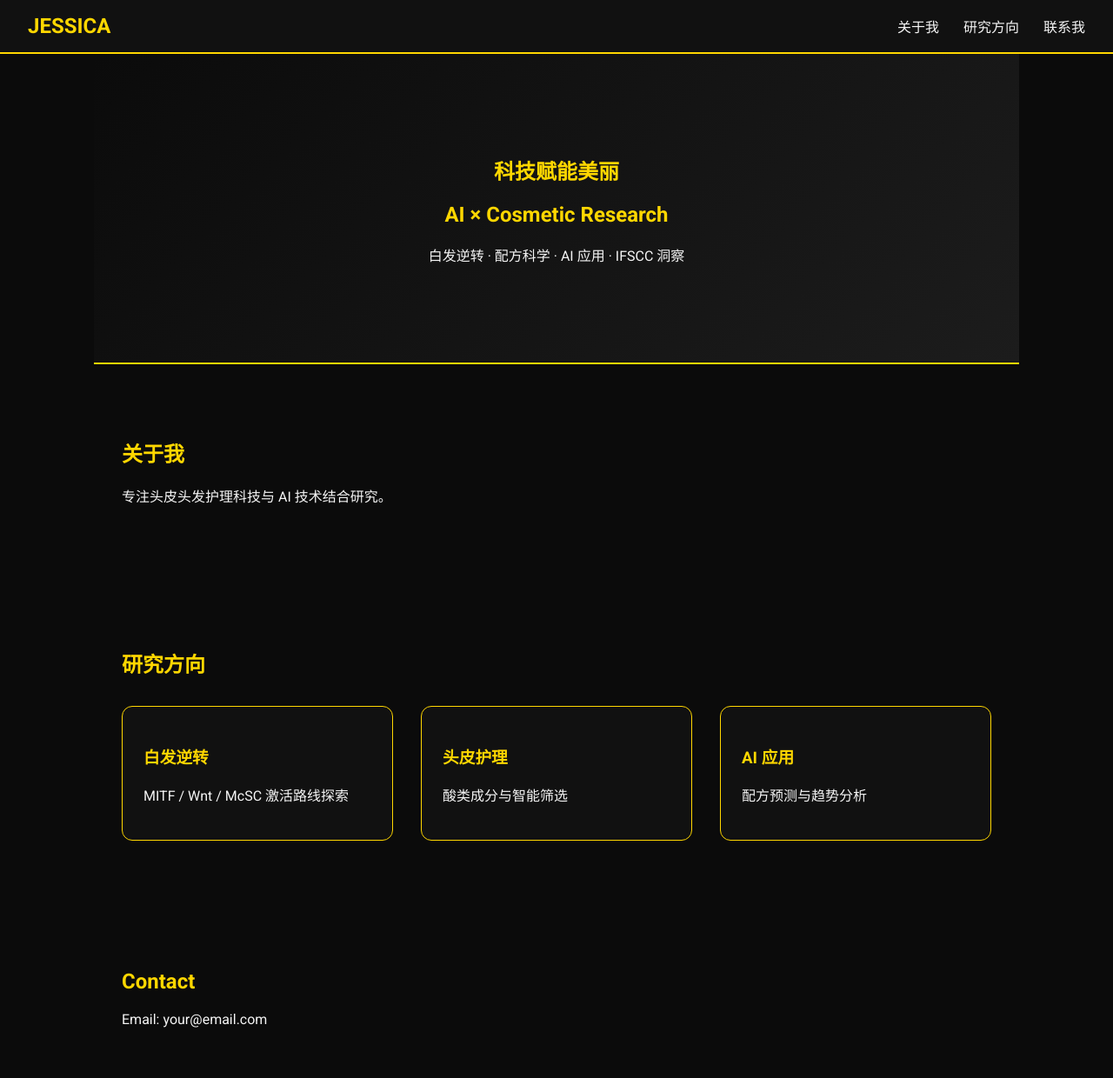
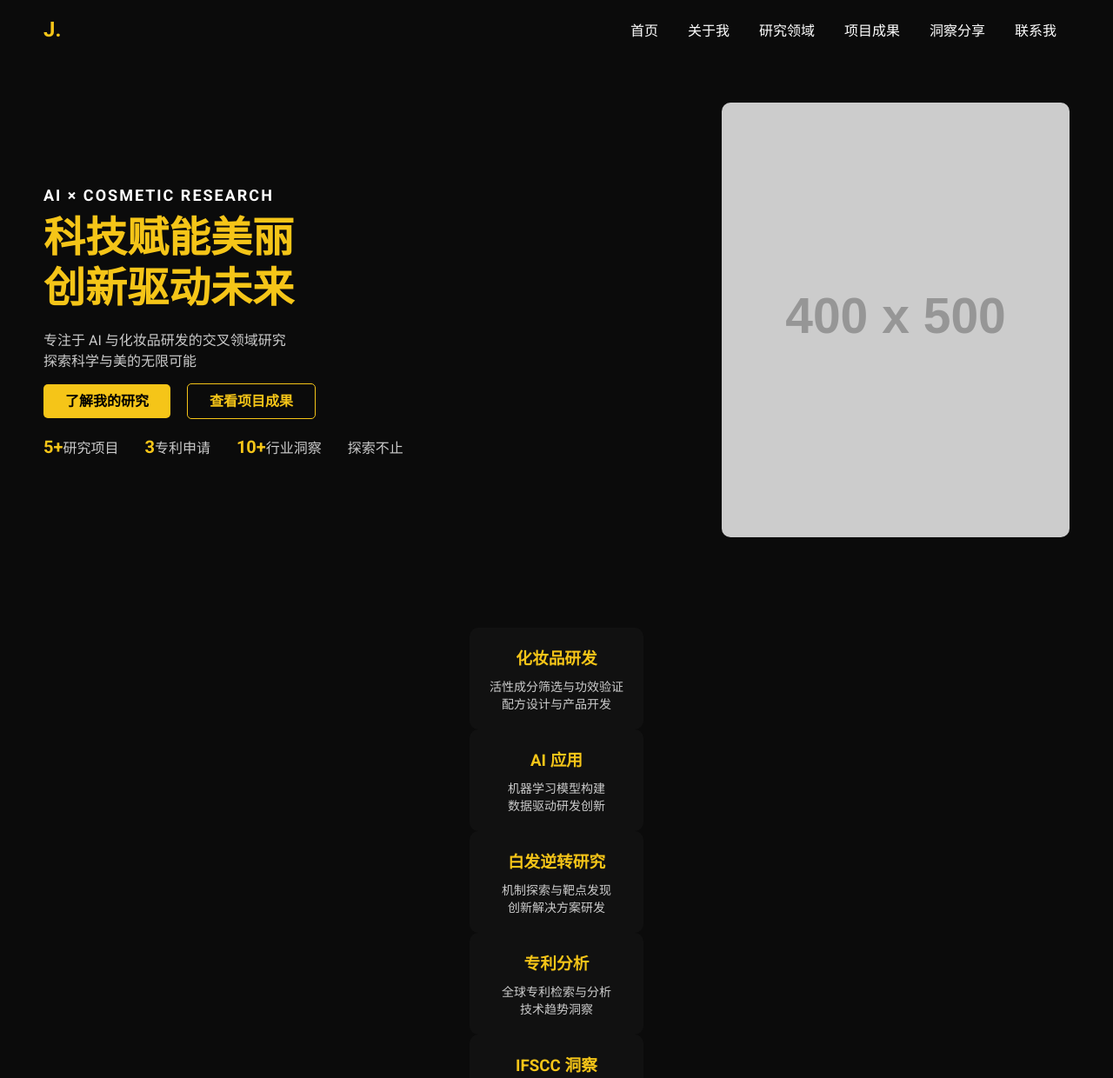
Before and after one commit to yveett1209/yveett1209.github.io, a plain HTML site: page index.html in a window 1280 px wide. Shown: the top 1240 px of the page at 87% size. Drawn offline with Linux system fonts and the light colour scheme; placeholder pictures from the web are drawn by us.

Commit message:
fix index.html and update css/js

```diff
--- a/index.html
+++ b/index.html
@@ -4,70 +4,77 @@
   <meta charset="UTF-8">
   <meta name="viewport" content="width=device-width, initial-scale=1.0">
   <title>Jessica · 黑金科技主页</title>
-
   <link rel="stylesheet" href="style.css">
-
   <link href="https://fonts.googleapis.com/css2?family=Roboto:wght@300;400;700&display=swap" rel="stylesheet">
 </head>
-
 <body>
-
   <header>
-  <div class="logo">JESSICA</div>
-
+    <div class="logo">J.</div>
     <nav>
+      <a href="#home">首页</a>
       <a href="#about">关于我</a>
-    <a href="#research">研究方向</a>
+      <a href="#research">研究领域</a>
+      <a href="#projects">项目成果</a>
+      <a href="#insights">洞察分享</a>
       <a href="#contact">联系我</a>
     </nav>
   </header>
 
-<section id="hero">
-  <h1>科技赋能美丽</h1>
-  <h2>AI × Cosmetic Research</h2>
-
-  <p>
-    白发逆转 · 配方科学 · AI 应用 · IFSCC 洞察
-  </p>
-</section>
-
-<section id="about">
-  <h2>关于我</h2>
-
-  <p>
-    专注头皮头发护理科技与 AI 技术结合研究。
-  </p>
-</section>
-
-<section id="research">
-  <h2>研究方向</h2>
-
-  <div class="cards">
-
-    <div class="card">
-      <h3>白发逆转</h3>
-      <p>MITF / Wnt / McSC 激活路线探索</p>
+  <section id="home" class="hero">
+    <div class="hero-text">
+      <h2>AI × COSMETIC RESEARCH</h2>
+      <h1>科技赋能美丽<br>创新驱动未来</h1>
+      <p>专注于 AI 与化妆品研发的交叉领域研究<br>探索科学与美的无限可能</p>
+      <div class="hero-buttons">
+        <a href="#research" class="btn btn-primary">了解我的研究</a>
+        <a href="#projects" class="btn btn-secondary">查看项目成果</a>
       </div>
-
-    <div class="card">
-      <h3>头皮护理</h3>
-      <p>酸类成分与智能筛选</p>
+      <div class="stats">
+        <div><strong>5+</strong>研究项目</div>
+        <div><strong>3</strong>专利申请</div>
+        <div><strong>10+</strong>行业洞察</div>
+        <div>探索不止</div>
       </div>
-
-    <div class="card">
-      <h3>AI 应用</h3>
-      <p>配方预测与趋势分析</p>
     </div>
-
+    <div class="hero-image">
+      <img src="https://via.placeholder.com/400x500" alt="Jessica">
     </div>
   </section>
 
-<section id="contact">
-  <h2>Contact</h2>
-  <p>Email: your@email.com</p>
+  <section id="research" class="cards-section">
+    <div class="cards">
+      <div class="card">
+        <h3>化妆品研发</h3>
+        <p>活性成分筛选与功效验证<br>配方设计与产品开发</p>
+      </div>
+      <div class="card">
+        <h3>AI 应用</h3>
+        <p>机器学习模型构建<br>数据驱动研发创新</p>
+      </div>
+      <div class="card">
+        <h3>白发逆转研究</h3>
+        <p>机制探索与靶点发现<br>创新解决方案研发</p>
+      </div>
+      <div class="card">
+        <h3>专利分析</h3>
+        <p>全球专利检索与分析<br>技术趋势洞察</p>
+      </div>
+      <div class="card">
+        <h3>IFSCC 洞察</h3>
+        <p>行业前沿动态<br>技术发展趋势</p>
+      </div>
+    </div>
   </section>
 
+  <section id="contact" class="contact">
+    <p>邮箱: <a href="mailto:jessica@example.com">jessica@example.com</a></p>
+    <p>地点: 上海, 中国</p>
+  </section>
+
+  <footer>
+    <p>© 2024 Jessica. All rights reserved.</p>
+  </footer>
+
   <script src="script.js"></script>
-
 </body>
 </html>
--- a/script.js
+++ b/script.js
@@ -1,5 +1,10 @@
-// 页面滚动标题渐变
-window.addEventListener('scroll', () => {
-  const hero = document.getElementById('hero');
-  hero.style.opacity = 1 - window.scrollY / 600;
+// 简单滚动渐入动画
+const observer = new IntersectionObserver(entries => {
+  entries.forEach(entry => {
+    if(entry.isIntersecting){
+      entry.target.classList.add('show');
+    }
+  });
 });
+
+document.querySelectorAll('.card').forEach(card => observer.observe(card));
--- a/style.css
+++ b/style.css
@@ -1,78 +1,41 @@
-/* 黑金科技风 */
-body {
-  margin: 0;
-  font-family: 'Roboto', sans-serif;
-  background-color: #0b0b0b;
-  color: #f5f5f5;
-}
+/* Reset & base */
+* { margin:0; padding:0; box-sizing:border-box; }
+body { font-family: 'Roboto', sans-serif; background:#0b0b0b; color:#fff; }
+a { text-decoration:none; }
 
-header {
-  display: flex;
-  justify-content: space-between;
-  align-items: center;
-  padding: 1rem 2rem;
-  background-color: #111;
-  border-bottom: 2px solid #ffd700;
-}
+/* Header */
+header { display:flex; justify-content:space-between; align-items:center; padding:20px 50px; background:#0b0b0b; position:sticky; top:0; z-index:100; }
+header .logo { font-size:24px; font-weight:bold; color:#f5c518; }
+header nav a { margin:0 15px; color:#fff; transition:0.3s; }
+header nav a:hover { color:#f5c518; }
 
-header .logo {
-  font-weight: 700;
-  font-size: 1.5rem;
-  color: #ffd700;
-}
+/* Hero */
+.hero { display:flex; justify-content:space-between; align-items:center; padding:50px; }
+.hero-text { max-width:600px; }
+.hero h1 { font-size:48px; color:#f5c518; line-height:1.2; }
+.hero h2 { font-size:18px; color:#fff; letter-spacing:2px; margin-bottom:10px; }
+.hero p { margin:20px 0; line-height:1.5; color:#ccc; }
+.hero-buttons .btn { padding:10px 25px; margin-right:15px; border-radius:5px; font-weight:bold; transition:0.3s; }
+.btn-primary { background:#f5c518; color:#000; }
+.btn-primary:hover { background:#fff; }
+.btn-secondary { border:1px solid #f5c518; color:#f5c518; }
+.btn-secondary:hover { background:#f5c518; color:#000; }
+.hero-image img { max-width:400px; border-radius:10px; }
 
-header nav a {
-  margin-left: 1.5rem;
-  color: #f5f5f5;
-  text-decoration: none;
-  transition: color 0.3s;
-}
+/* Stats */
+.stats { display:flex; margin-top:30px; gap:30px; color:#ccc; }
+.stats div strong { color:#f5c518; font-size:20px; }
 
-header nav a:hover {
-  color: #ffd700;
-}
+/* Cards */
+.cards-section { padding:50px; display:flex; justify-content:center; flex-wrap:wrap; gap:20px; }
+.card { background:#111; padding:20px; border-radius:10px; width:200px; text-align:center; transition:0.3s; }
+.card h3 { color:#f5c518; margin-bottom:10px; }
+.card p { font-size:14px; color:#ccc; }
+.card:hover { transform:translateY(-10px); box-shadow:0 0 15px #f5c518; }
 
-section {
-  padding: 4rem 2rem;
-  max-width: 1000px;
-  margin: auto;
-}
+/* Contact */
+.contact { padding:30px; text-align:center; color:#ccc; }
+.contact a { color:#f5c518; }
 
-#hero {
-  text-align: center;
-  background: linear-gradient(135deg, #0b0b0b, #1c1c1c);
-  padding: 6rem 2rem;
-  border-bottom: 2px solid #ffd700;
-}
-
-h1, h2, h3 {
-  color: #ffd700;
-}
-
-.cards {
-  display: flex;
-  flex-wrap: wrap;
-  gap: 2rem;
-  margin-top: 2rem;
-}
-
-.card {
-  background: #111;
-  border: 1px solid #ffd700;
-  padding: 1.5rem;
-  border-radius: 12px;
-  flex: 1 1 250px;
-  transition: transform 0.3s, box-shadow 0.3s;
-}
-
-.card:hover {
-  transform: translateY(-5px);
-  box-shadow: 0 0 20px #ffd700;
-}
-
-footer {
-  text-align: center;
-  padding: 2rem;
-  border-top: 2px solid #ffd700;
-  background-color: #111;
-}
+/* Footer */
+footer { text-align:center; padding:20px; border-top:1px solid #222; color:#777; }
```
Lines whose indentation alone changed are shown as unchanged.
